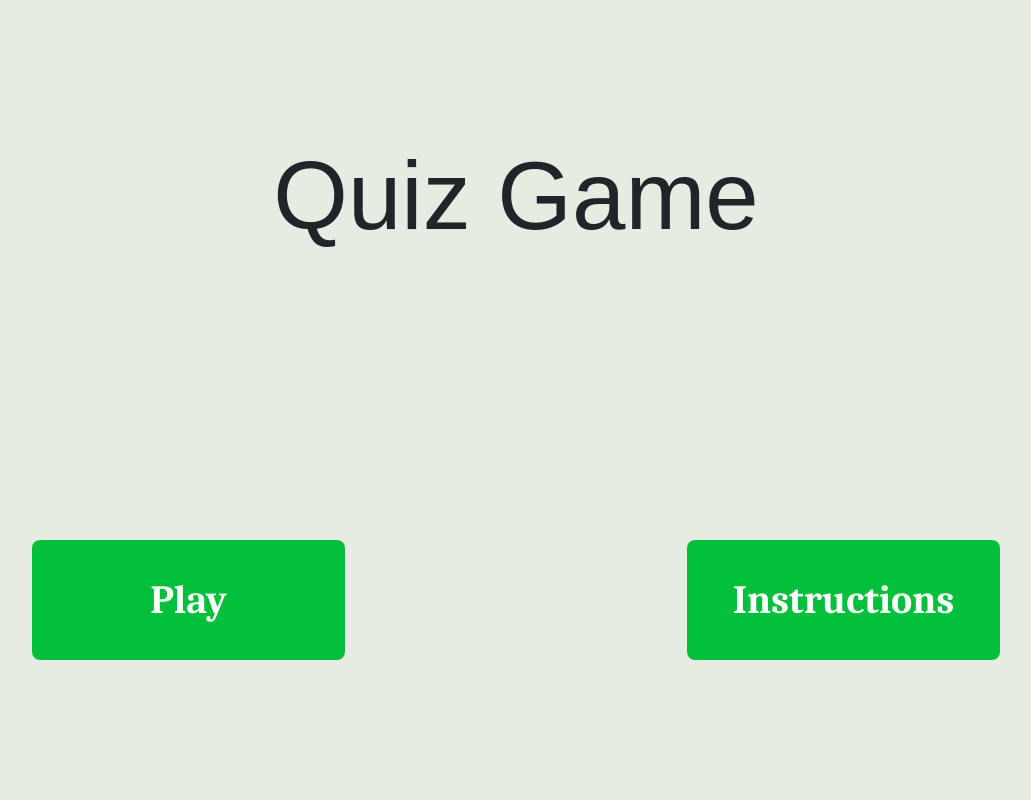
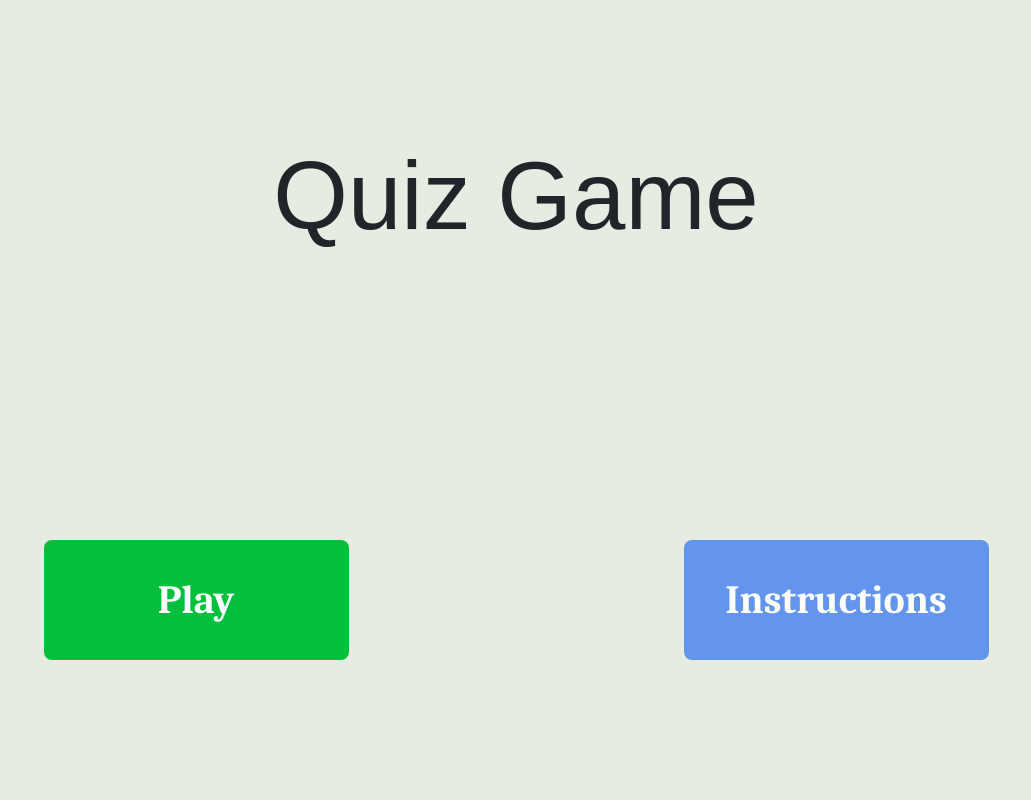
Before and after one commit to JamesSinnott1994/Quiz-Game, a plain HTML site: page index.html in a window 1280 px wide. Shown: the whole page, without its empty margins (124-1155 px from the left). Drawn offline with nearby package versions, Linux system fonts and the light colour scheme; a web font is replaced by a local one.

Commit message:
[STYLE] New colour for Instructions button

```diff
--- a/assets/css/style.css
+++ b/assets/css/style.css
@@ -38,7 +38,6 @@ p {
 
 .button {
     /* https://cssgradient.io/shades-of-green/ */
-    background-color: #03C03C;
     color: white;
     text-decoration: none;
     font-family: "Caladea", sans-serif;
--- a/index.html
+++ b/index.html
@@ -19,16 +19,16 @@
 
     <main>
 
-    	<section id="menu" class="row">
+    	<section id="menu" class="row m-0">
 
              <!-- Columns start at 100% wide on mobile and bump up to 50% wide on desktop -->
     		<div class="col-12 col-lg-6 button-container">
-    			<a href="game.html" class="button">Play</a>
+    			<a href="game.html" class="button" style="background-color: #03C03C;">Play</a>
             </div>
 
             <!-- Columns start at 100% wide on mobile and bump up to 50% wide on desktop -->
     		<div class="col-12 col-lg-6 button-container">
-    			<a href="instructions.html" class="button">Instructions</a>
+    			<a href="instructions.html" class="button" style="background-color: CornflowerBlue;">Instructions</a>
             </div>
 
         </section>
```
